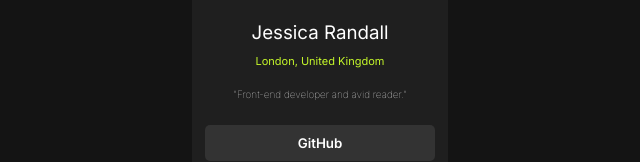
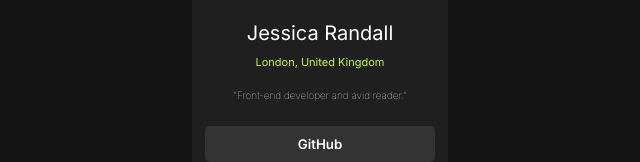
Before and after one commit to MarwaDawood/FrontendMentor_socials, a plain HTML site: page index.html in a window 1280 px wide. Shown: the part 263-425 px from the top of the page, 320-960 px from the left. Drawn offline with Linux system fonts and the light colour scheme.

Commit message:
fourth commit

```diff
--- a/index.html
+++ b/index.html
@@ -22,7 +22,7 @@
         <div class="profilePic">
           <img src="./assets/images/avatar-jessica.jpeg" alt="profile picture">
         </div>
-          <h3> Jessica Randall </h3>
+          <p class="name"> Jessica Randall </p>
           <p class="location"> London, United Kingdom </p>
           <p class="bio"> "Front-end developer and avid reader." </p>
           <div class="buttonsContainer">
--- a/style.css
+++ b/style.css
@@ -39,8 +39,9 @@ header {
     height: 80px;
 }
 
-.profile h3 {
+.name {
     color: hsl(0, 0%, 100%);
+    font-size: 20px;
     font-weight: 500;
 }
 
```
